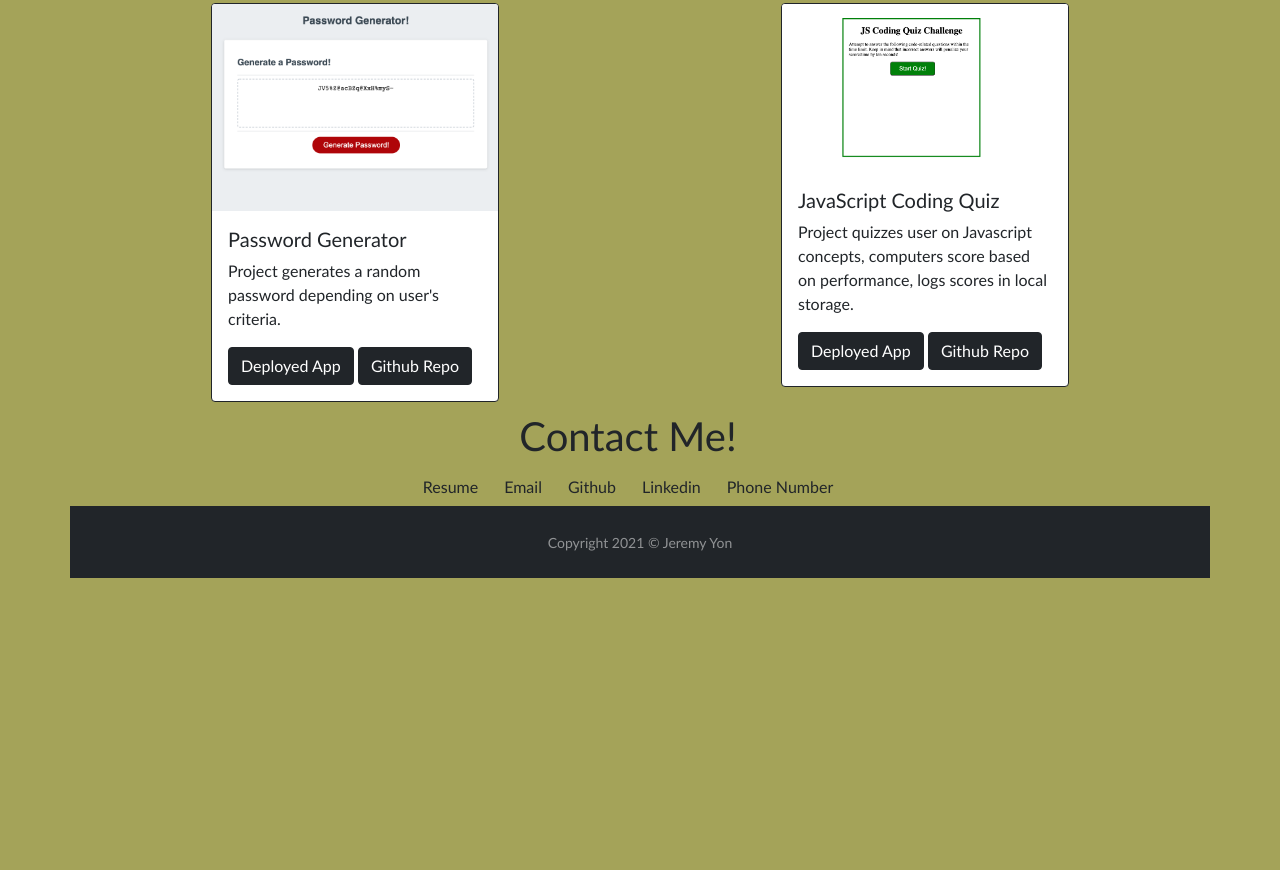
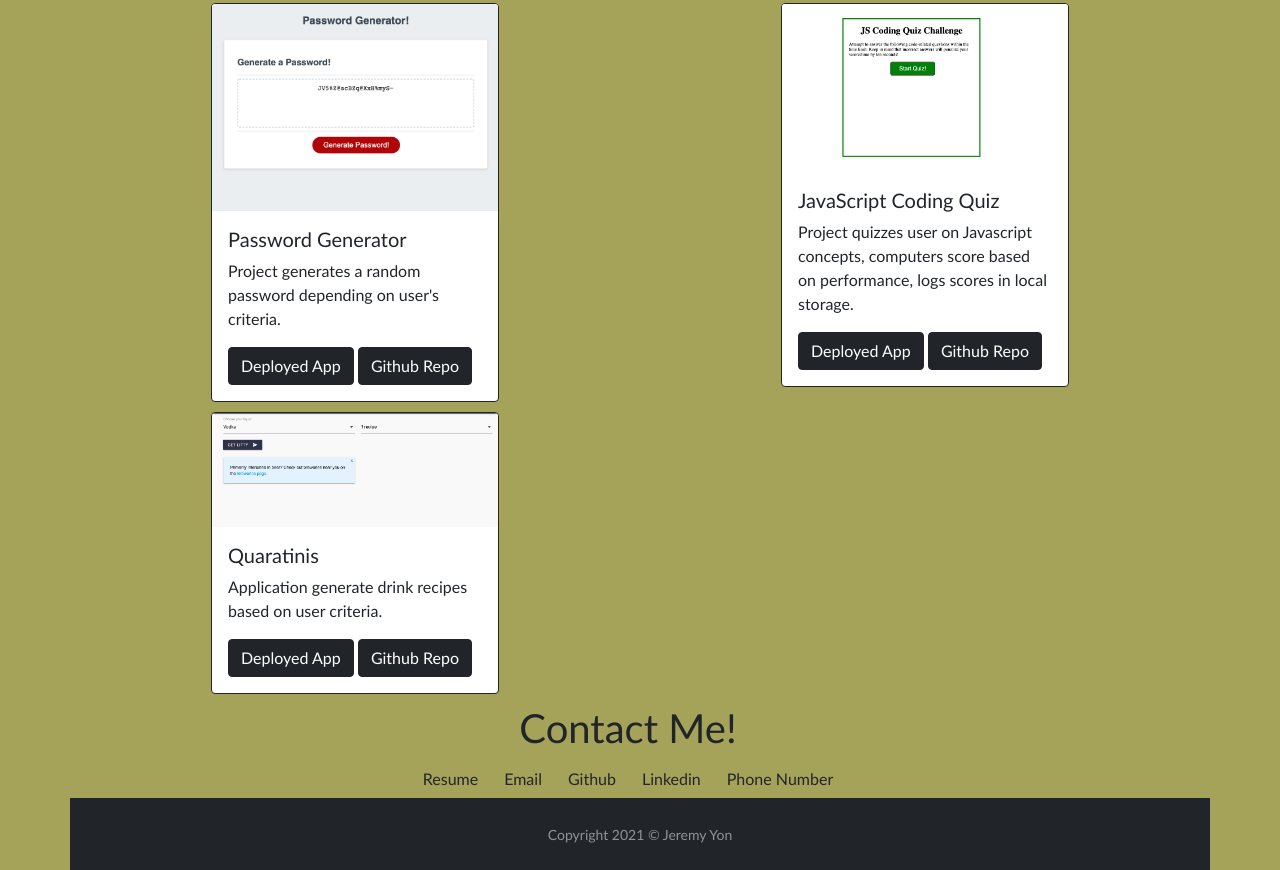
Before and after one commit to StayLight16/Updated-Portfolio, a plain HTML site: page index.html in a window 1280 px wide. Shown: the part 622-1492 px from the top of the page. Before the commit the page ends 1200 px from the top, so only its background shows below. Drawn offline with nearby package versions, Linux system fonts and the light colour scheme.

Commit message:
adjustments

```diff
--- a/index.html
+++ b/index.html
@@ -120,7 +120,21 @@
                     </div>
                 </div>
             </div>
-
+            <div class="col-md-6">
+                <div class="card border border-dark" style="width: 18rem">
+                    <img class="card-img-top" src="Images/Project.png" alt="Whoops!" />
+                    <div class="card-body">
+                        <h5 class="card-title">Quaratinis</h5>
+                        <p class="card-text">
+                            Application generate drink recipes based on user criteria.
+                        </p>
+                        <a href="https://koltondecker.github.io/quarantinis/" class="btn btn-dark CardsOnButtons"
+                            target="_blank">Deployed App</a>
+                        <a href="hhttps://github.com/koltondecker/quarantinis" class="btn btn-dark CardsOnButtons"
+                            target="_blank">Github Repo</a>
+                    </div>
+                </div>
+            </div>
 
         <div class="row">
             <div class="col-md-12" id="ContactMeHeader">
```
Also changed, not shown: Images/Project.png (added).
